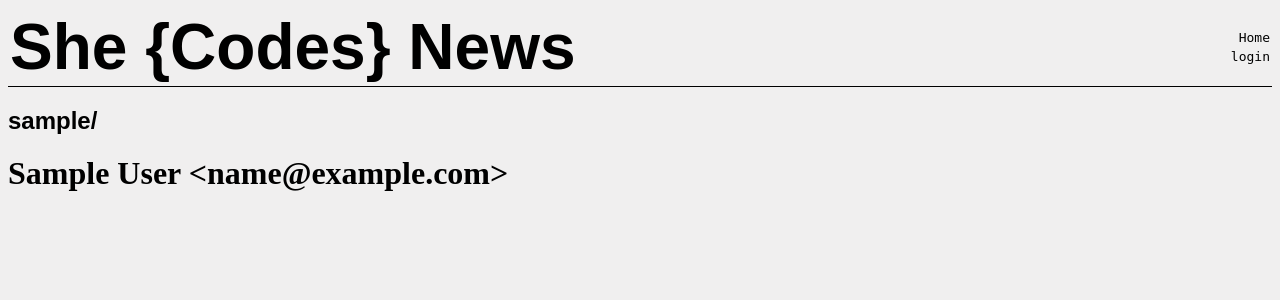
After one commit to SheCodesAus/she-codes-django-news-project-tracyleerothery, a Django app: page /user/1 in a window 1280 px wide. The commit adds this page. Shown: the top 300 px of the page. Run offline with Django 4.2, Linux system fonts and the light colour scheme; tables that the repository leaves empty hold one stand-in row (values such as "Sample post"); parts of the project's set-up code (start-up, migrations or seed data) failed here and were passed over; some web fonts are replaced.

Commit message:
update_create_user_profile

```diff
--- a/she_codes_news/she_codes_news/urls.py
+++ b/she_codes_news/she_codes_news/urls.py
@@ -15,10 +15,13 @@ Including another URLconf
 """
 from django.contrib import admin
 from django.urls import path , include
+from users.views import ProfileView
+
 
 
 urlpatterns = [
     path('news/', include('news.urls')),
     path('admin/', admin.site.urls),
     path('users/', include('django.contrib.auth.urls')),
+    path('user/<int:pk>', ProfileView.as_view(), name="userprofile"),
 ]
--- a/she_codes_news/templates/nav.html
+++ b/she_codes_news/templates/nav.html
@@ -1,8 +1,7 @@
 <nav>
     <a href="{% url 'news:index' %}">Home</a>
     {% if request.user.is_authenticated %}
-        <a href="">{{ user.username}}</a>
-
+        <a href="{% url 'userprofile' pk=request.user.id %}">{{ user.username}}</a>
         <a href="{% url 'logout' %}">logout</a>
     {% else %}
         <a href="{% url 'login' %}">login</a>
--- /dev/null
+++ b/she_codes_news/users/templates/users/profile.html
@@ -0,0 +1,19 @@
+{% extends 'base.html' %}
+{% load static %}
+
+{% block content %}
+
+<div id="user-profile">
+    <h2>{{user.username}}/<h2>
+    {% if user.get_full_name %}
+        <h3>{{user.get_full_name}} &lt;{{user.email}}&gt; </h3>
+    {% else %}
+        <h3>{{user.email}}</h3>
+    {% endif %}
+    {% if user.image %}
+        <img scr="{% static 'users/defult.jpg' %}">
+    {% endif %}
+
+</div>
+
+{% endblock content%}
--- a/she_codes_news/users/views.py
+++ b/she_codes_news/users/views.py
@@ -1,4 +1,12 @@
+from re import template
 from django.shortcuts import render
+from django.views import generic
 
-# Create your views here.
-class
+from django.contrib.auth import get_user_model
+
+USER_MODEL = get_user_model()
+
+class ProfileView(generic.DetailView):
+    model = USER_MODEL
+    template_name = 'users/profile.html'
+    context_object_name = 'user'
```
Also changed, not shown: she_codes_news/news/urls.py (line endings or trailing spaces).
